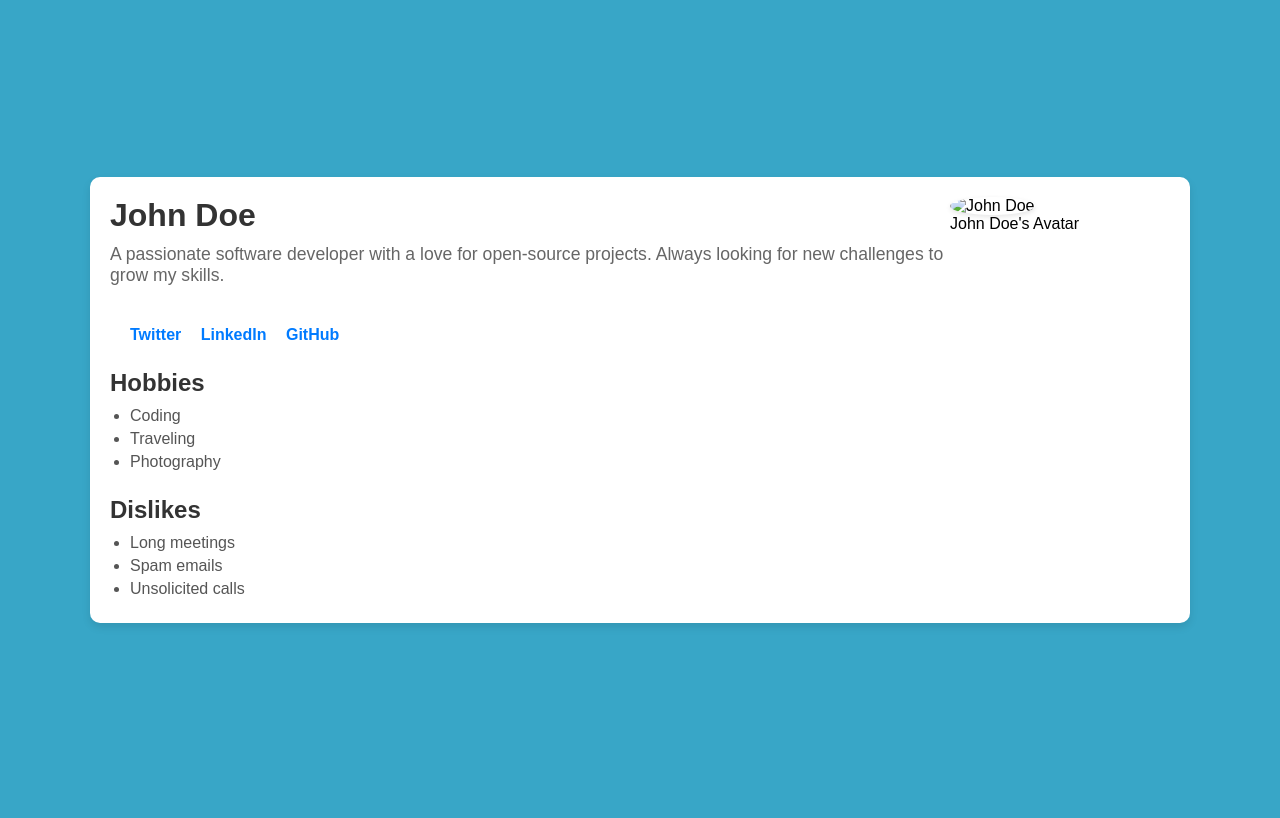
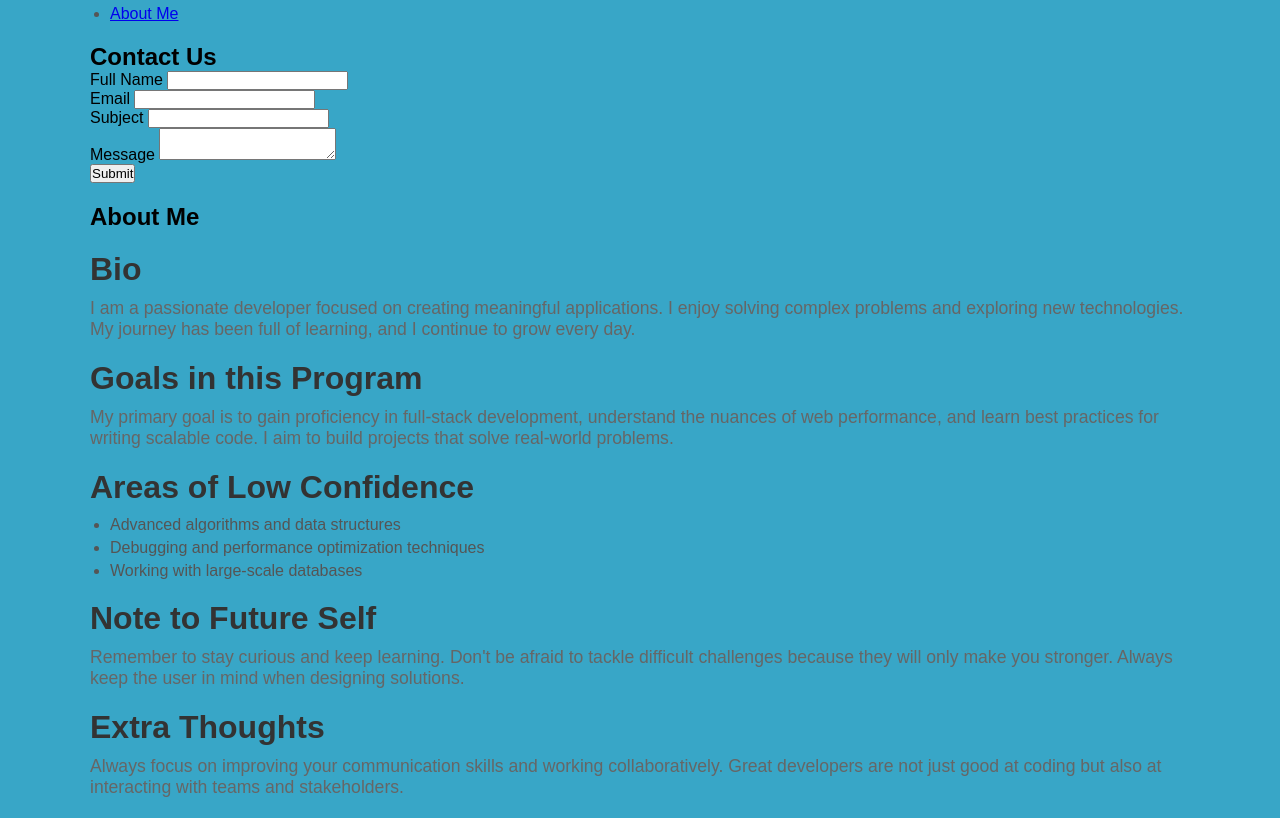
Before and after one commit to fyuti/Sample, a plain HTML site: page index.html in a window 1280 px wide. Drawn offline with Linux system fonts and the light colour scheme.

Commit message:
Update index.html

```diff
--- a/index.html
+++ b/index.html
@@ -3,57 +3,80 @@
 <head>
   <meta charset="UTF-8">
   <meta name="viewport" content="width=device-width, initial-scale=1.0">
-  <title>Profile Card</title>
-
-  <!-- Link to external CSS file for styling -->
+  <title>Profile - Contact & About</title>
   <link rel="stylesheet" href="styles.css">
-
-  <!-- Link to external JavaScript file for behavior -->
   <script src="script.js" defer></script>
-
 </head>
 <body>
   <div class="container">
-    <article class="profile-card" data-testid="test-profile-card">
-      <header>
-        <h2 data-testid="test-user-name">John Doe</h2>
-        <p data-testid="test-user-bio">
-          A passionate software developer with a love for open-source projects. Always looking for new challenges to grow my skills.
-        </p>
-      </header>
+    <nav>
+      <ul>
+        <li><a href="#contact-us-section">Contact Us</a></li>
+        <li><a href="#about-me-section">About Me</a></li>
+      </ul>
+    </nav>
 
-      <!-- Avatar image with the correct path -->
-      <figure class="profile-avatar" data-testid="test-user-avatar">
-        <img src=""C:\Users\DOCTOR\Downloads\john.jpeg"" alt="John Doe">
-        <figcaption>John Doe's Avatar</figcaption>
-      </figure>
+    <!-- Contact Us Section -->
+    <section id="contact-us-section" class="page-section">
+      <h1>Contact Us</h1>
 
-      <section class="social-links" data-testid="test-user-social-links">
+      <form id="contact-form" aria-labelledby="contact-form-header" novalidate>
+        <label for="contact-name" id="contact-form-header">Full Name</label>
+        <input type="text" id="contact-name" name="contact-name" required data-testid="test-contact-name" aria-describedby="contact-name-error">
+        <div id="contact-name-error" role="alert" class="error-message" data-testid="test-contact-error-name"></div>
+
+        <label for="contact-email">Email</label>
+        <input type="email" id="contact-email" name="contact-email" required data-testid="test-contact-email" aria-describedby="contact-email-error">
+        <div id="contact-email-error" role="alert" class="error-message" data-testid="test-contact-error-email"></div>
+
+        <label for="contact-subject">Subject</label>
+        <input type="text" id="contact-subject" name="contact-subject" required data-testid="test-contact-subject" aria-describedby="contact-subject-error">
+        <div id="contact-subject-error" role="alert" class="error-message" data-testid="test-contact-error-subject"></div>
+
+        <label for="contact-message">Message</label>
+        <textarea id="contact-message" name="contact-message" required data-testid="test-contact-message" aria-describedby="contact-message-error"></textarea>
+        <div id="contact-message-error" role="alert" class="error-message" data-testid="test-contact-error-message"></div>
+
+        <button type="submit" data-testid="test-contact-submit">Submit</button>
+
+        <div id="contact-success" class="success-message" data-testid="test-contact-success"></div>
+      </form>
+    </section>
+
+    <!-- About Me Section -->
+    <section id="about-me-section" class="page-section">
+      <h1>About Me</h1>
+
+      <section data-testid="test-about-bio">
+        <h2>Bio</h2>
+        <p>I am a passionate developer focused on creating meaningful applications. I enjoy solving complex problems and exploring new technologies. My journey has been full of learning, and I continue to grow every day.</p>
+      </section>
+
+      <section data-testid="test-about-goals">
+        <h2>Goals in this Program</h2>
+        <p>My primary goal is to gain proficiency in full-stack development, understand the nuances of web performance, and learn best practices for writing scalable code. I aim to build projects that solve real-world problems.</p>
+      </section>
+
+      <section data-testid="test-about-confidence">
+        <h2>Areas of Low Confidence</h2>
         <ul>
-          <li><a href="https://twitter.com/johndoe" target="_blank" rel="noopener noreferrer" data-testid="test-user-social-twitter">Twitter</a></li>
-          <li><a href="https://linkedin.com/in/johndoe" target="_blank" rel="noopener noreferrer" data-testid="test-user-social-linkedin">LinkedIn</a></li>
-          <li><a href="https://github.com/johndoe" target="_blank" rel="noopener noreferrer" data-testid="test-user-social-github">GitHub</a></li>
+          <li>Advanced algorithms and data structures</li>
+          <li>Debugging and performance optimization techniques</li>
+          <li>Working with large-scale databases</li>
         </ul>
       </section>
 
-      <section class="hobbies" data-testid="test-user-hobbies">
-        <h3>Hobbies</h3>
-        <ul>
-          <li>Coding</li>
-          <li>Traveling</li>
-          <li>Photography</li>
-        </ul>
+      <section data-testid="test-about-future-note">
+        <h2>Note to Future Self</h2>
+        <p>Remember to stay curious and keep learning. Don't be afraid to tackle difficult challenges because they will only make you stronger. Always keep the user in mind when designing solutions.</p>
       </section>
 
-      <section class="dislikes" data-testid="test-user-dislikes">
-        <h3>Dislikes</h3>
-        <ul>
-          <li>Long meetings</li>
-          <li>Spam emails</li>
-          <li>Unsolicited calls</li>
-        </ul>
+      <section data-testid="test-about-extra">
+        <h2>Extra Thoughts</h2>
+        <p>Always focus on improving your communication skills and working collaboratively. Great developers are not just good at coding but also at interacting with teams and stakeholders.</p>
       </section>
-    </article>
+    </section>
+
   </div>
 </body>
 </html>
```
